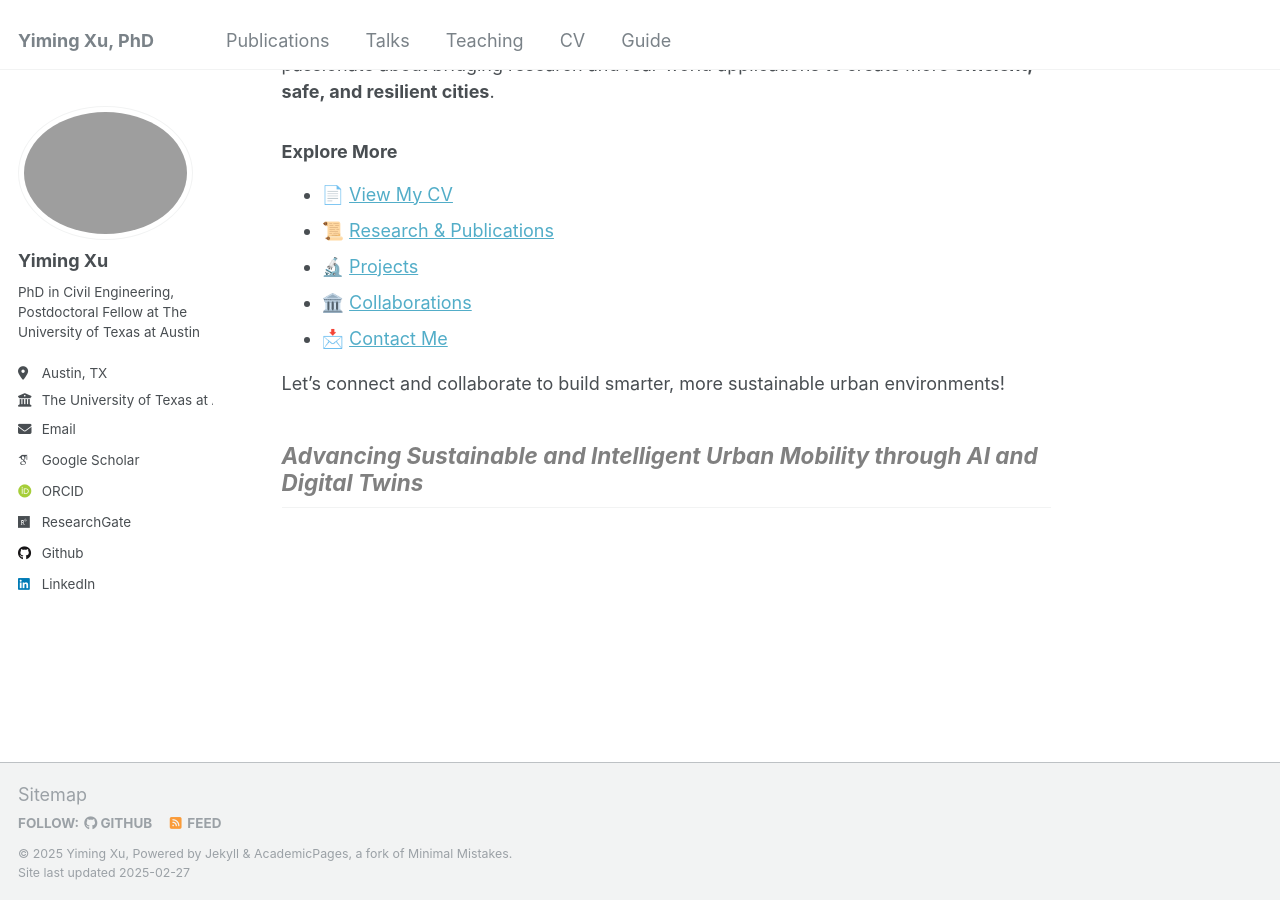
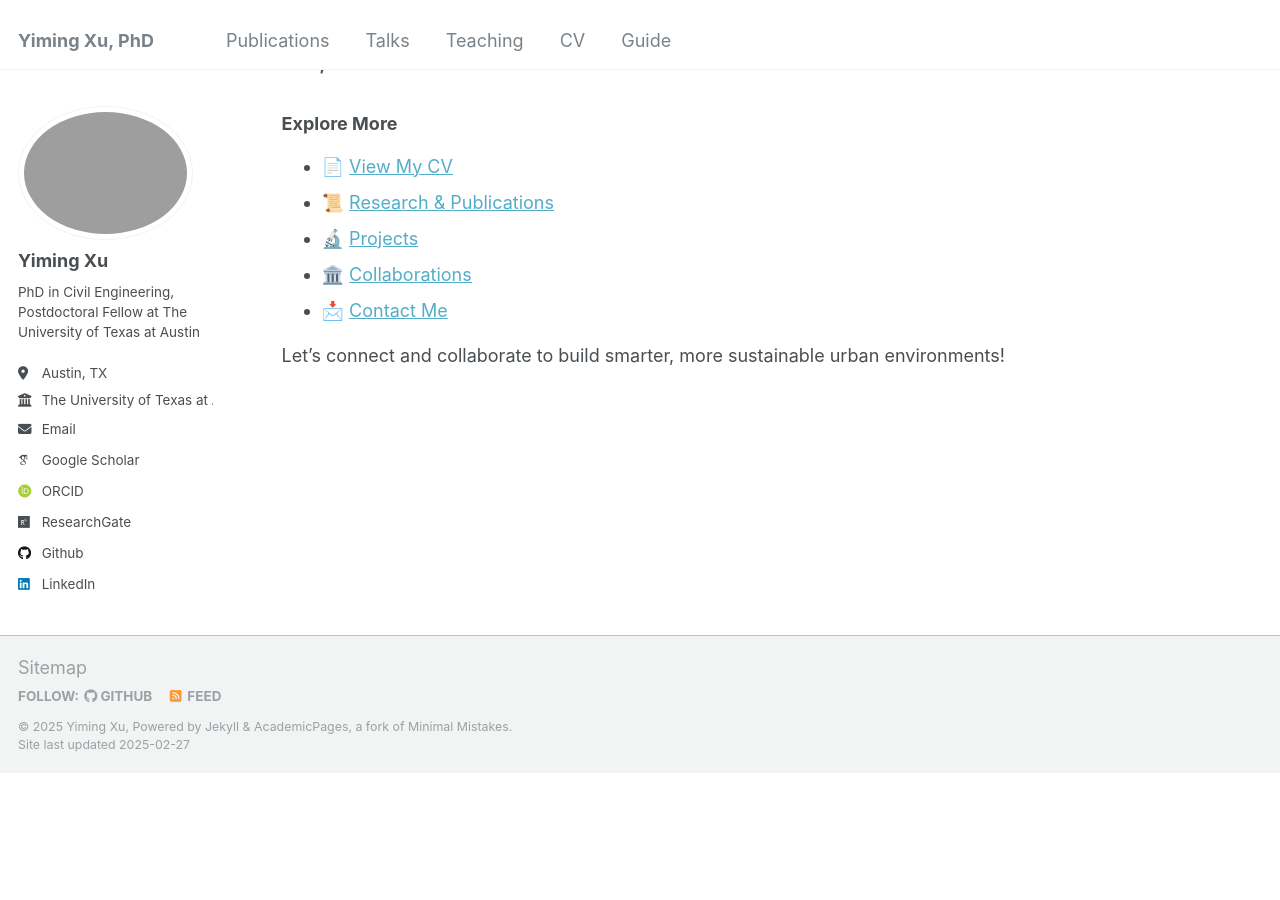
Before and after one commit to xuyimingxym/xuyimingxym.github.io, a Jekyll site: the page built from _pages/about.md, in a window 1280 px wide and 900 px high, scrolled down 664 px. Built offline with Jekyll 4.4.1, drawn with Linux system fonts in a browser that asks for light colours; some web fonts are replaced; after the commit the page ends 1437 px from its top, so only the background shows below that; some of the changed lines change nothing that is shown; some of the changed text lies outside the part shown.

Commit message:
update pubs

```diff
--- a/_pages/about.md
+++ b/_pages/about.md
@@ -1,6 +1,6 @@
 ---
 permalink: /
-title: "Welcome to Yiming Xu's Website"
+title: ""
 author_profile: True
 redirect_from:
   - /about/
@@ -29,4 +29,4 @@
 
 Let's connect and collaborate to build smarter, more sustainable urban environments!
 
-## *<span style="color:grey;">Advancing Sustainable and Intelligent Urban Mobility through AI and Digital Twins</span>*
+<!-- ## *<span style="color:grey;">Advancing Sustainable and Intelligent Urban Mobility through AI and Digital Twins</span>* -->
```
